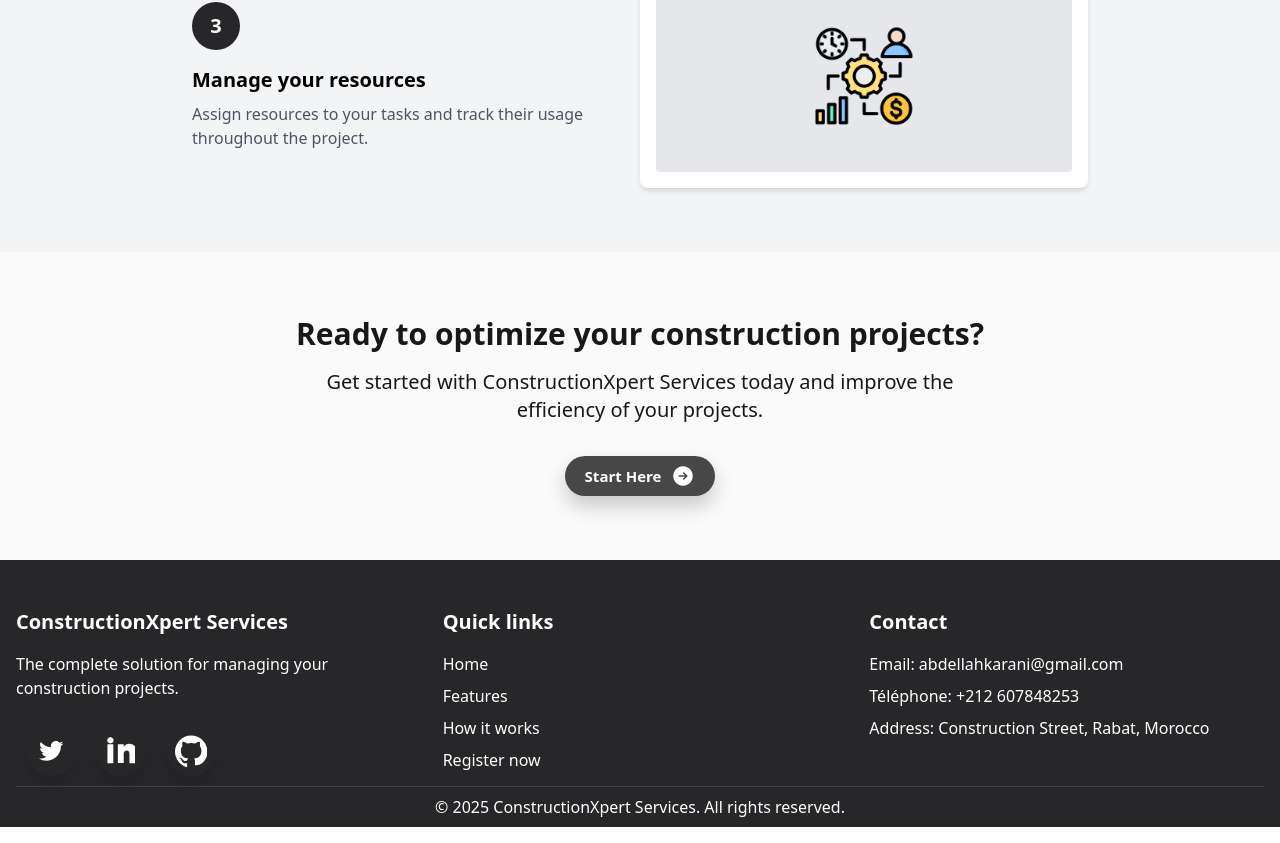
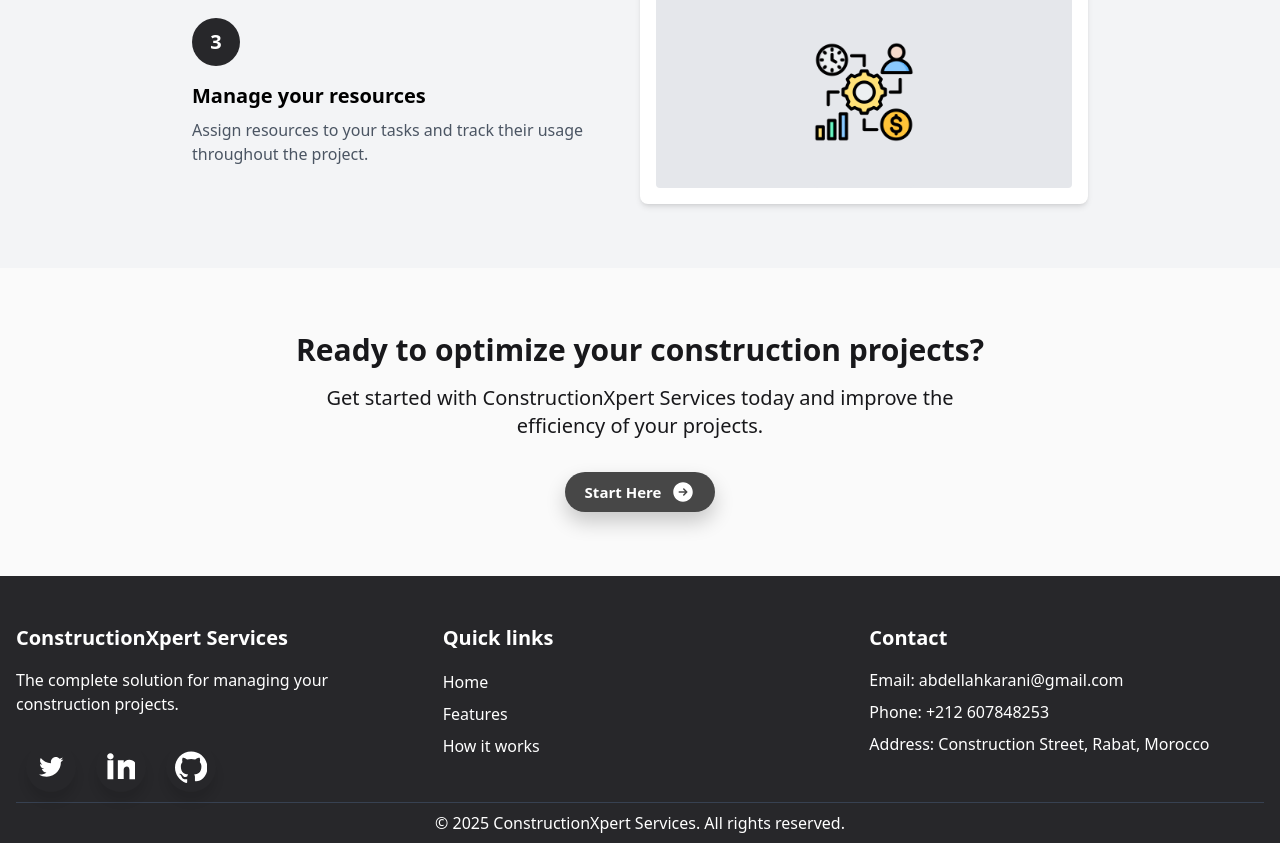
Before and after one commit to KaraniAbdellah/ConstructionXpert_App, a React (Vite) app in the folder frontend/: page / in a window 1280 px wide. Shown: the part 1624-2467 px from the top of the page. Built offline with nearby package versions, Linux system fonts and the light colour scheme.

Commit message:
fix empty links and animations

```diff
--- a/frontend/package.json
+++ b/frontend/package.json
@@ -10,6 +10,7 @@
     "preview": "vite preview"
   },
   "dependencies": {
+    "aos": "^2.3.4",
     "axios": "^1.8.4",
     "lucide-react": "^0.483.0",
     "react": "^19.0.0",
--- a/frontend/src/App.jsx
+++ b/frontend/src/App.jsx
@@ -5,7 +5,8 @@ import Main from "./components/main_com/Main";
 import Auth from "./components/auth/Auth";
 import Task from "./components/main_com/Task";
 import Resource from "./components/main_com/Resource";
-import { useState } from "react";
+import { useEffect, useState } from "react";
+import AOS from "aos";
 
 // Import Css Filies
 import "./css_styles/bg.css";
@@ -13,7 +14,9 @@ import "./css_styles/bg.css";
 
 function App() {
   const [isLogin, setIsLogin] = useState(true);
-
+  useEffect(() => {
+    AOS.init();
+  }, []);
   return (
     <div className="w-full relative min-h-screen">
       <div>
--- a/frontend/src/components/Home_Com/Features.jsx
+++ b/frontend/src/components/Home_Com/Features.jsx
@@ -2,7 +2,7 @@ import React from 'react'
 
 export default function Features() {
   return (
-    <div className="container mx-auto px-4 py-16">
+    <div id='features' className="container mx-auto px-4 py-16">
         <h2 className="text-3xl font-bold text-center mb-12">Main Features</h2>
         <div className="grid md:grid-cols-3 gap-8">
           {/* Feature 1 */}
--- a/frontend/src/components/Home_Com/Footer.jsx
+++ b/frontend/src/components/Home_Com/Footer.jsx
@@ -61,9 +61,9 @@ export default function Footer() {
             <h3 className="text-xl font-bold mb-4">Quick links</h3>
             <ul>
               <li className="mb-2">
-                <a href="#home" className="hover:text-blue-300">
+                <button onClick={() => window.scroll(0, 0)} href="" className="hover:text-blue-300">
                   Home
-                </a>
+                </button>
               </li>
               <li className="mb-2">
                 <a href="#features" className="hover:text-blue-300">
@@ -75,19 +75,12 @@ export default function Footer() {
                   How it works
                 </a>
               </li>
-              <Link to="/register">
-                <li className="mb-2">
-                  <a href="#" className="hover:text-blue-300">
-                    Register now
-                  </a>
-                </li>
-              </Link>
             </ul>
           </div>
           <div>
             <h3 className="text-xl font-bold mb-4">Contact</h3>
             <p className="mb-2">Email: abdellahkarani@gmail.com</p>
-            <p className="mb-2">Téléphone: +212 607848253</p>
+            <p className="mb-2">Phone: +212 607848253</p>
             <p className="mb-2">
               Address: Construction Street, Rabat, Morocco
             </p>
--- a/frontend/src/components/Home_Com/Header.jsx
+++ b/frontend/src/components/Home_Com/Header.jsx
@@ -8,7 +8,7 @@ const Header = ({ isLogin, setIsLogin }) => {
     setIsLogin(false);
   };
   return (
-    <header className="bg-white p-2 shadow-sm h-[80px] flex justify-center items-center">
+    <header className="bg-white z-10 fixed w-full p-2 shadow-sm h-[80px] flex justify-center items-center">
       <div className="container mx-auto flex items-center justify-around">
         <div className="logo">
           <img
@@ -18,11 +18,9 @@ const Header = ({ isLogin, setIsLogin }) => {
           />
         </div>
         <nav className="flex space-x-6 items-center">
-          <Link to="/">
-            <button className="font-medium text-gray-800 hover:text-zinc-700 transition-all flex items-center">
-              Home
-            </button>
-          </Link>
+          <button onClick={() => window.scroll(0, 0)} className="font-medium text-gray-800 hover:text-zinc-700 transition-all flex items-center">
+            Home
+          </button>
           <Link to="/faq">
             <button className="font-medium text-gray-800 hover:text-zinc-700 transition-all flex items-center">
               FAQ
--- a/frontend/src/components/Home_Com/Hero.jsx
+++ b/frontend/src/components/Home_Com/Hero.jsx
@@ -1,9 +1,14 @@
 import React from "react";
 import { Link } from "react-router";
+import Aos from "aos";
+import { useEffect } from "react";
 
 export default function Hero() {
+  useEffect(() => {
+    Aos.init();
+  }, []);
   return (
-    <div className="bg-zinc-800 text-white">
+    <div className="bg-zinc-800 pt-24 text-white">
       <div className="container mx-auto px-4 py-16 md:py-24">
         <div className="max-w-4xl mx-auto text-center">
           <h1 className="text-4xl md:text-5xl font-bold mb-6">
@@ -14,7 +19,7 @@ export default function Hero() {
           </p>
           <div className="flex flex-col sm:flex-row justify-center items-center gap-4">
             <Link to="/main">
-              <button className="button">
+              <button data-aos="fade-up" className="button">
                 Start Here
                 <svg className="icon" viewBox="0 0 24 24" fill="currentColor">
                   <path
--- a/frontend/src/components/Home_Com/Home.jsx
+++ b/frontend/src/components/Home_Com/Home.jsx
@@ -12,7 +12,7 @@ import "../../css_styles/links.css";
 const Home = ({isLogin, setIsLogin}) => {
 
   return (
-    <div className="min-h-screen  bg-gray-50">
+    <div className="min-h-screen relative bg-gray-50">
       <Header isLogin={isLogin} setIsLogin={setIsLogin}></Header>
       <Hero></Hero>
       <Features></Features>
--- a/frontend/src/components/Home_Com/Works.jsx
+++ b/frontend/src/components/Home_Com/Works.jsx
@@ -5,7 +5,7 @@ import resource from "../../assets/resource.png"
 
 export default function Works() {
   return (
-    <div className="bg-gray-100 py-16">
+    <div id='works' className="bg-gray-100 py-16">
         <div className="container mx-auto px-4">
           <h2 className="text-3xl font-bold text-center mb-12">How it works</h2>
           <div className="max-w-4xl mx-auto">
--- a/frontend/src/components/main_com/Project.jsx
+++ b/frontend/src/components/main_com/Project.jsx
@@ -138,7 +138,7 @@ export default function Project() {
                       <HandCoins size={18} />
                       <div>
                         <p className="text-sm font-medium">Budget</p>
-                        <p className="text-xs">{project.Budget}</p>
+                        <p className="text-xs">{project.Budget}$</p>
                       </div>
                     </div>
                   </div>
--- a/frontend/src/index.css
+++ b/frontend/src/index.css
@@ -1,3 +1,8 @@
 @tailwind base;
 @tailwind components;
 @tailwind utilities;
+
+
+* {
+    scroll-behavior: smooth;
+}
```
Also changed, not shown: 1 other file (tests, documents, lock files or other folders).
